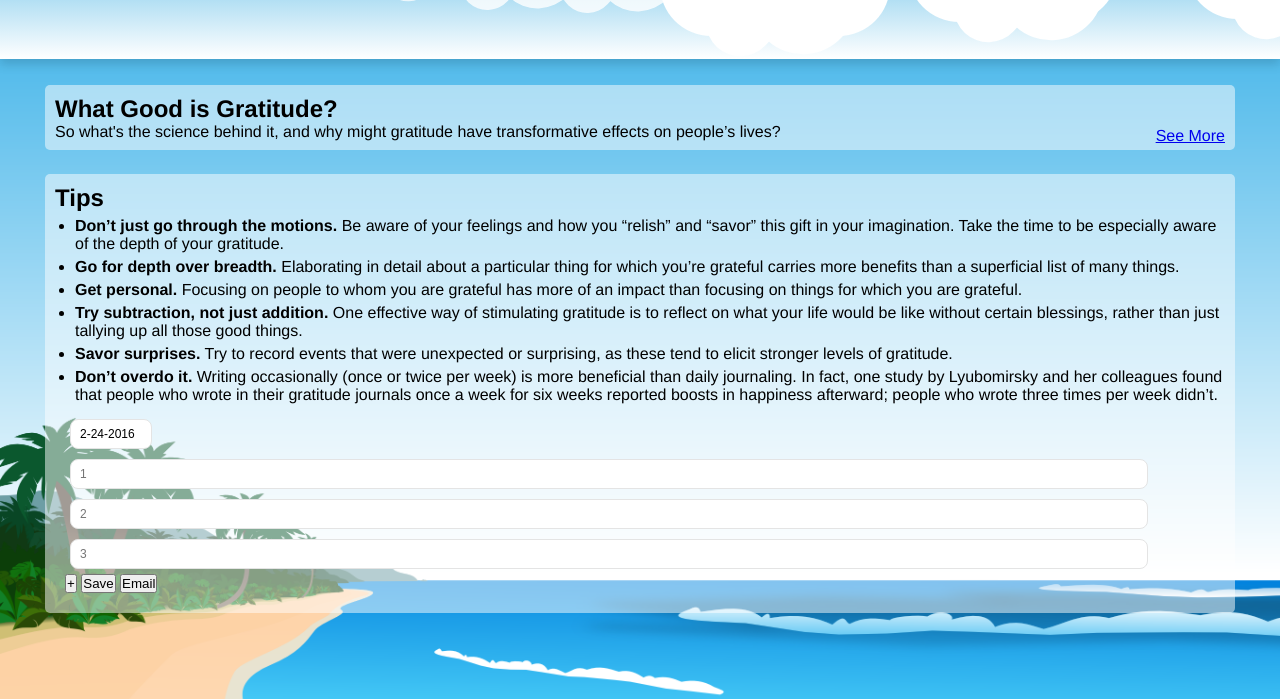
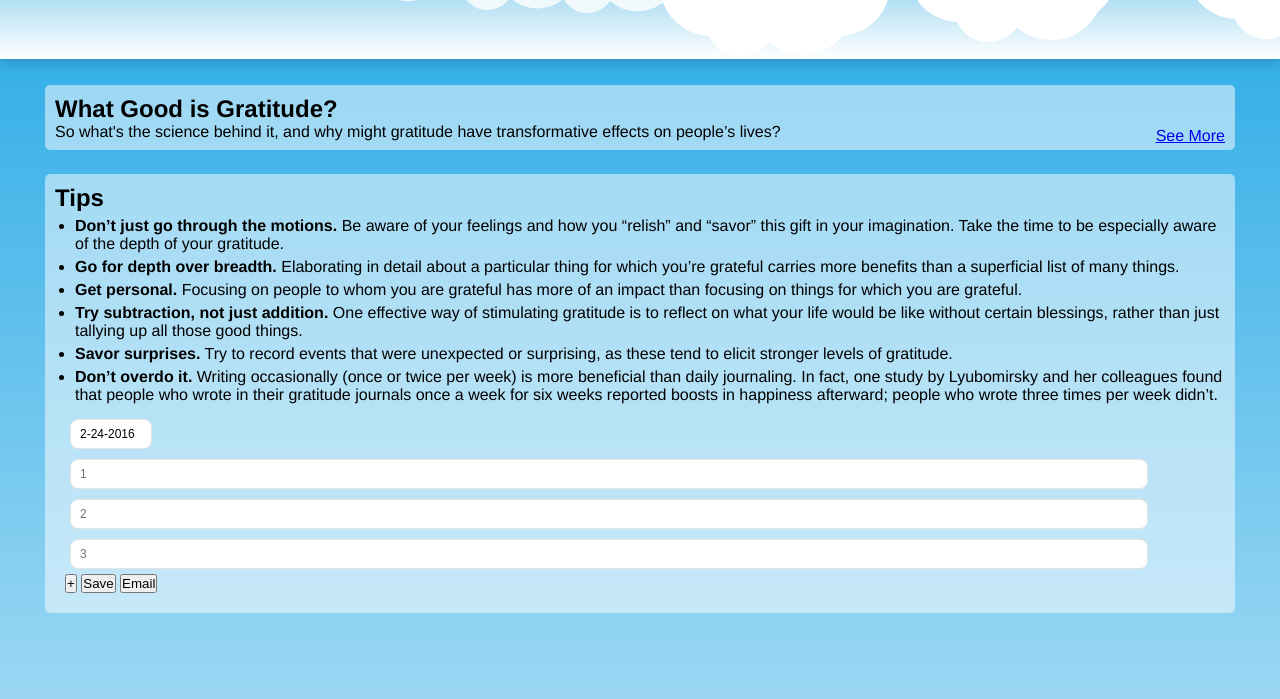
Before and after one commit to hadan16/gratitude.github.io, a plain HTML site: page index.html in a window 1280 px wide. Shown: the part 101-800 px from the top of the page. Drawn offline with nearby package versions, Linux system fonts and the light colour scheme; files that its build step writes are made by us from their sources; a script that the page names is missing; files whose address does not match are found by name.

Commit message:
Update style.css

```diff
--- a/css/style.css
+++ b/css/style.css
@@ -63,7 +63,7 @@ body {
   /*max-width: 1440px;*/
   /*background: url('/Users/danha/Documents/General Assembly/final_project (new clouds)/hadan16.github.io/images/blue_bg.png') repeat 0 0;*/
   background-image: url("http://hadan16.github.io/images/background2.png");
-  background-size: auto 1416px;
+  background-size: auto;
   background-repeat:no-repeat;
   /*background-image: url("/Users/danha/Documents/General Assembly/final_project (new clouds)/hadan16.github.io/images/ background1.jpg");*/
 
```
